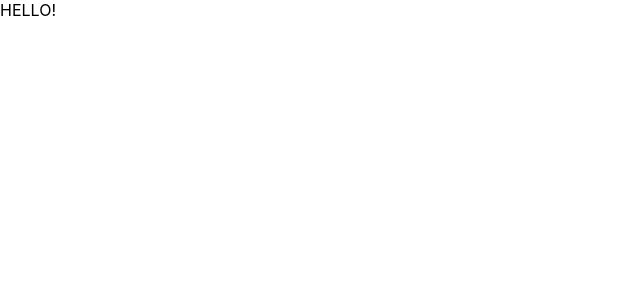
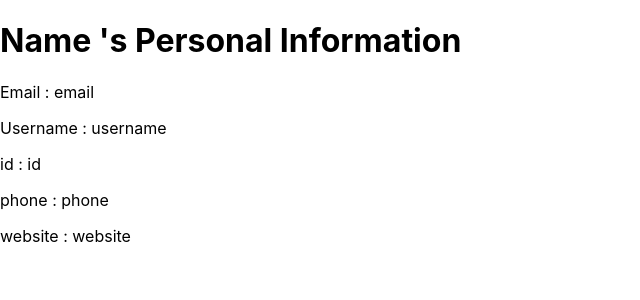
Before and after one commit to gabriel6181997/Nextjs_datafetching_SSR_test, a Next.js app: page /users/1 in a window 1280 px wide. Shown: the top 300 px of the page, without its empty margins (0-640 px from the left). Built offline with nearby package versions, Linux system fonts and the light colour scheme.

Commit message:
💄 Add UI of Personal Information page

```diff
--- a/src/pages/users/[id].tsx
+++ b/src/pages/users/[id].tsx
@@ -1,6 +1,13 @@
 const UserInfo = () => {
    return(
-     <div>HELLO!</div>
+     <div>
+       <h1>Name 's Personal Information</h1>
+       <p>Email : email</p>
+       <p>Username : username</p>
+       <p>id : id</p>
+       <p>phone : phone</p>
+       <p>website : website</p>
+     </div>
    )
 }
 
```
